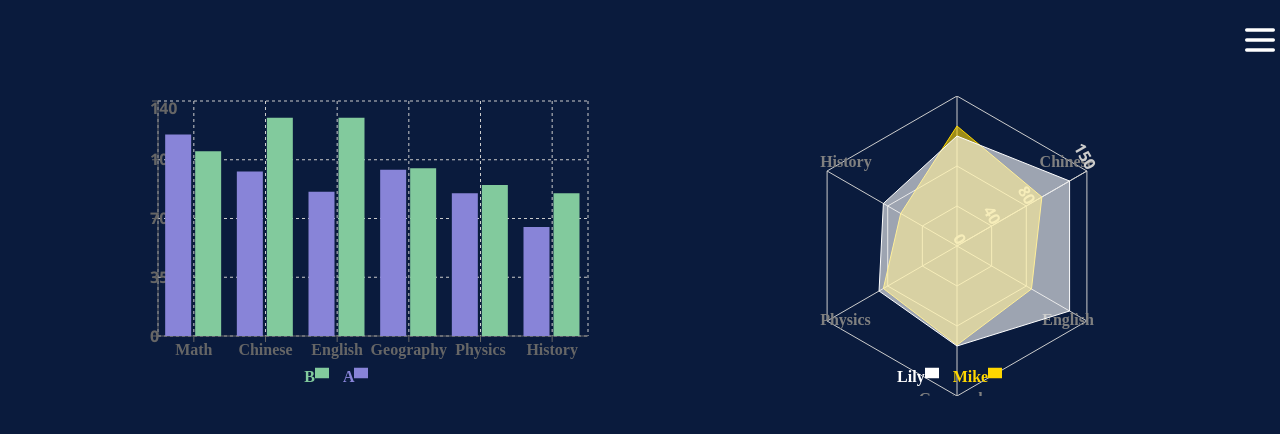
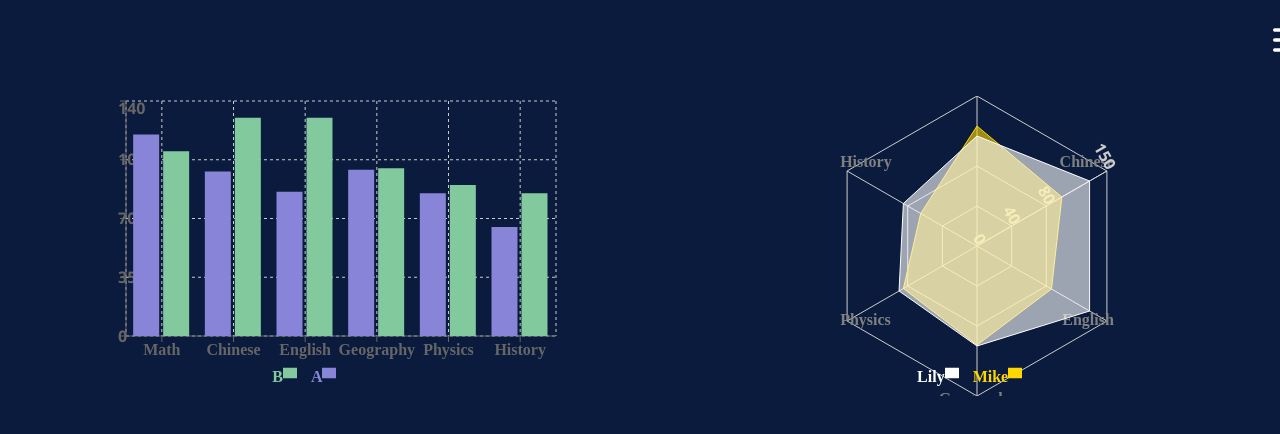
Before and after one commit to jasbx222/enjz, a Next.js app: page /home in a window 1280 px wide. Shown: the top 434 px of the page. Built offline with nearby package versions, Linux system fonts and the light colour scheme.

Commit message:
asdasdsdsssa

```diff
--- a/src/app/(pages)/home/page.jsx
+++ b/src/app/(pages)/home/page.jsx
@@ -4,7 +4,7 @@ import React from 'react'
 
 const page = () => {
   return (
-    <div className=' container w-[100%] flex flex-wrap  relative top-24 md:justify-evenly md:items-center'>
+    <div className=' container w-[100%] flex flex-wrap  gap-24 relative top-24 md:justify-evenly md:items-center'>
         <Chart1/>
         <Chart2/>
     </div>
--- a/src/app/components/chart/Cahrt2.jsx
+++ b/src/app/components/chart/Cahrt2.jsx
@@ -20,7 +20,7 @@ const data = [
 
 const Chart2 = () => {
   return (
-    <BarChart className=" relative  right-5" width={500} height={300} data={data}>
+    <BarChart className=" relative  right-12" width={500} height={300} data={data}>
       <CartesianGrid strokeDasharray="3 3" />
       <XAxis dataKey="subject" />
       <YAxis />
--- a/src/app/components/chart/Charts.jsx
+++ b/src/app/components/chart/Charts.jsx
@@ -18,7 +18,7 @@ const data  = [
   ];
 const Chart1 = () => {
   return (
-    <RadarChart outerRadius={150} width={500} height={300} data={data}>
+    <RadarChart className="relative  right-10" outerRadius={150} width={500} height={300} data={data}>
       <PolarGrid />
       <PolarAngleAxis dataKey="subject" />
       <PolarRadiusAxis angle={30} domain={[0, 150]} />
```
